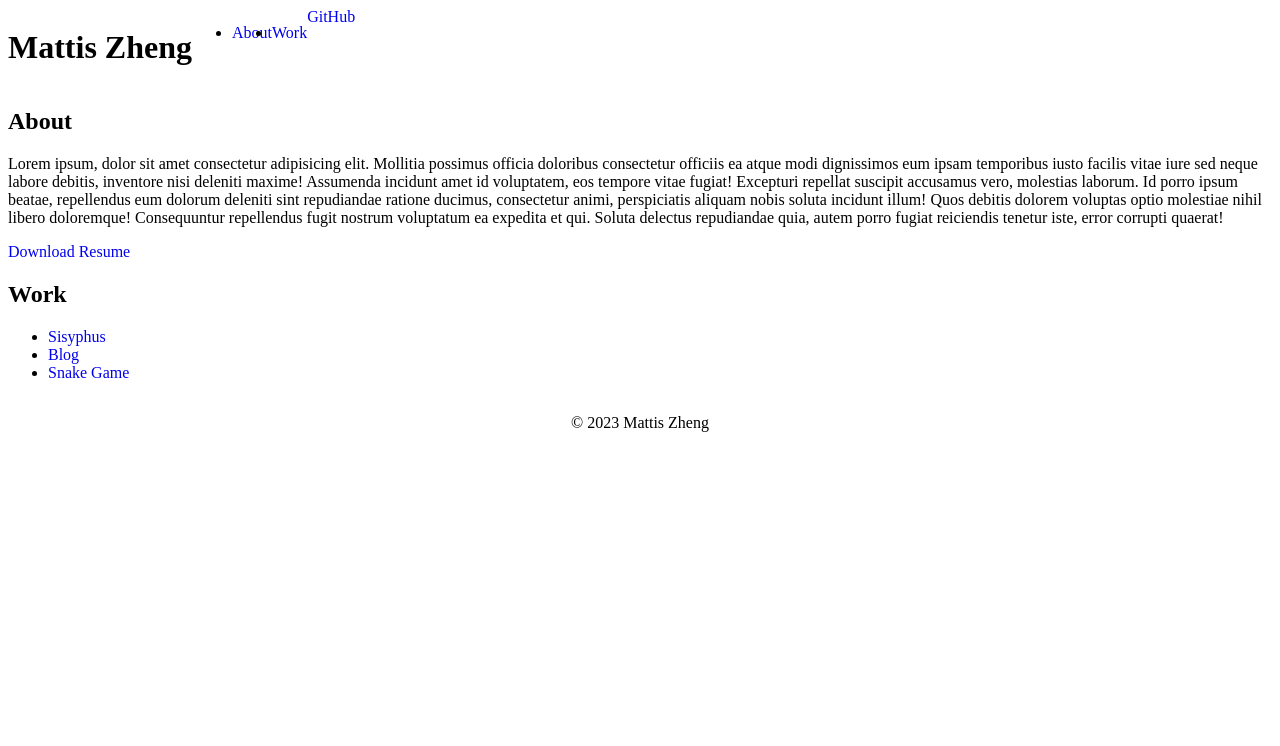
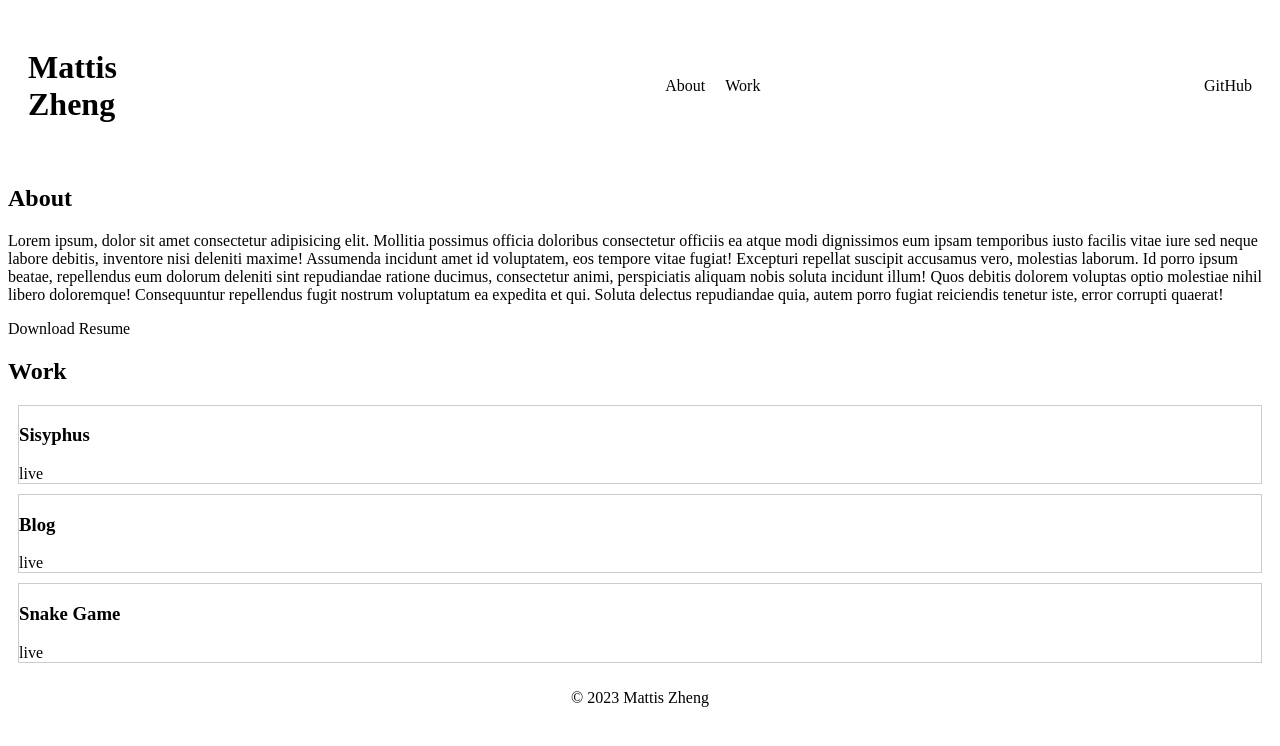
Before and after one commit to mattiszheng/mattiszheng.github.io, a website built with Vite: page index.html in a window 1280 px wide. Built offline with nearby package versions, Linux system fonts and the light colour scheme.

Commit message:
update styling

```diff
--- a/index.html
+++ b/index.html
@@ -39,17 +39,18 @@
       </section>
       <section id="work">
         <h2>Work</h2>
-        <ul>
-          <li>
-            <a href="https://sisyphus-project.vercel.app/" target="_blank">Sisyphus</a>
-          </li>
-          <li>
-            <a href="https://mattiszheng-blog.vercel.app/" target="_blank">Blog</a>
-          </li>
-          <li>
-            <a href="https://mattiszheng.github.io/Snake-Game-JavaScript/" target="_blank">Snake Game</a>
-          </li>
-        </ul>
+        <div class="card">
+          <h3>Sisyphus</h3>
+          <a href="https://sisyphus-project.vercel.app/" target="_blank">live</a>
+        </div>
+        <div class="card">
+          <h3>Blog</h3>
+          <a href="https://mattiszheng-blog.vercel.app/" target="_blank">live</a>
+        </div>
+        <div class="card">
+          <h3>Snake Game</h3>
+          <a href="https://mattiszheng.github.io/Snake-Game-JavaScript/" target="_blank">live</a>
+        </div>
       </section>
     </main>
     <footer>
--- a/style.scss
+++ b/style.scss
@@ -1,13 +1,37 @@
-a {
+ul {
+  list-style: none;
+}
+
+a:-webkit-any-link {
+  color: black;
+  cursor: pointer;
   text-decoration: none;
 }
 
 header {
   display: flex;
-  nav > ul {
+  flex-direction: row;
+  align-items: center;
+  padding: 20px;
+
+  nav {
+    display: flex;
+    justify-content: center;
+    width: 100%;
+  }
+
+  ul {
     display: flex;
     flex-direction: row;
+    li {
+      margin: 0 10px;
+    }
   }
+}
+
+.card {
+  margin: 10px;
+  border: 1px solid #ccc;
 }
 
 footer {
```
Also changed, not shown: style.css, 1 other file.
